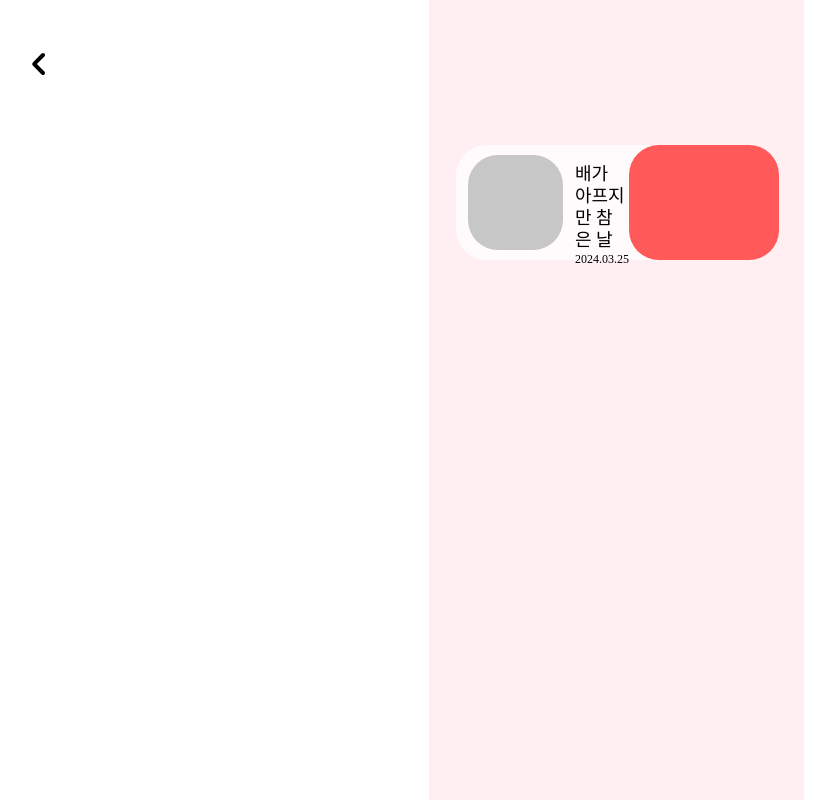
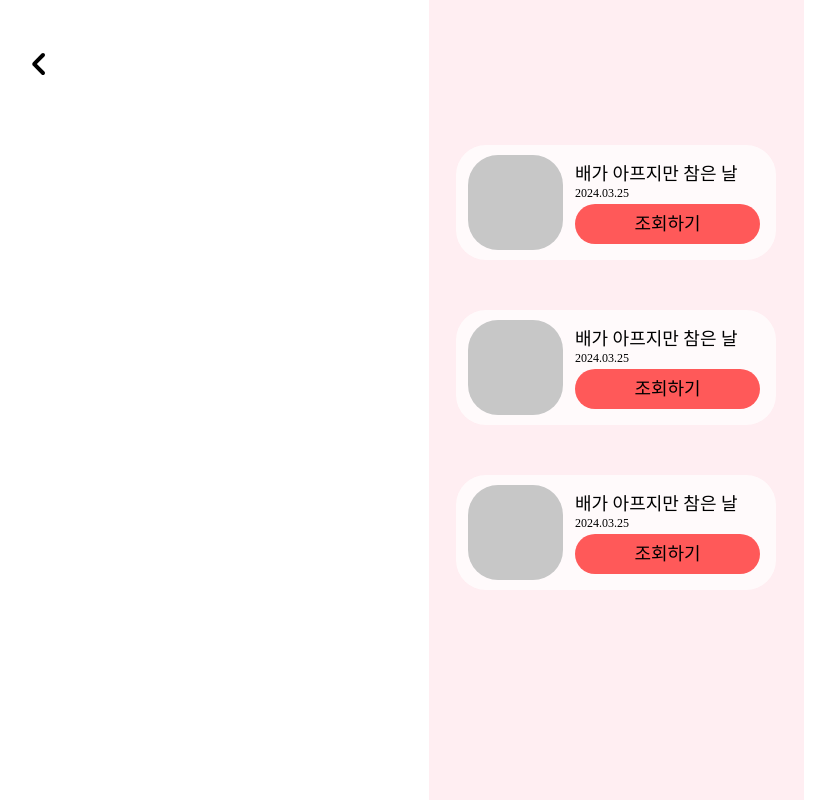
Before and after one commit to KAU2024-SANHAK/SANHAK_Client, a React (Vite) app: page /searchbyemotion/diarylist in a window 1280 px wide. Shown: the whole page, without its empty margins (24-859 px from the left). Built offline with nearby package versions, Linux system fonts and the light colour scheme; no server answers; what recoil-persist would draw is missing.

Commit message:
feat: 일기 리스트 구현 완료

```diff
--- a/src/components/common/DiaryListComponent/DiaryListComponent.jsx
+++ b/src/components/common/DiaryListComponent/DiaryListComponent.jsx
@@ -1,8 +1,13 @@
 import * as S from "./DiaryListComponent.style"
-import BtnSubmit from "../buttons/Submit/BtnSubmit"
 import DiaryView from "../../../pages/DiaryView/DiaryView"
+import { useNavigate } from "react-router-dom"
 
 export default function DiaryListComponent() {
+    const navigate=useNavigate();
+    const handleSearchButton=() =>{
+        navigate('/diaryview')
+    }
+
     return (
         <S.DiaryListWrapper>
             <S.DiaryPhoto/>
@@ -13,10 +18,13 @@ export default function DiaryListComponent() {
                 <S.TextDate>
                     2024.03.25
                 </S.TextDate>
+                <S.SubmitBtnWrapper onClick={() => handleSearchButton()}>
+                    <S.SubmitBtnTextWrapper>
+                        조회하기
+                    </S.SubmitBtnTextWrapper>
+                </S.SubmitBtnWrapper>
             </S.TextWrapper>
-            {/* <BtnSubmitWrapper> */}
-                <BtnSubmit onClick={()=>{DiaryView}} height={100} $color={'var(--Red-Pink, #FF5959)'} />
-            {/* </BtnSubmitWrapper> */}
+
         </S.DiaryListWrapper>
     )
 }
--- a/src/components/common/DiaryListComponent/DiaryListComponent.style.js
+++ b/src/components/common/DiaryListComponent/DiaryListComponent.style.js
@@ -31,5 +31,15 @@ export const TextTitle = styled.p`
 export const TextDate = styled.p`
     ${({ theme }) => theme.fonts.caption_02};
 `
-export const BtnSubmitWrapper = styled.div`
+export const SubmitBtnWrapper = styled.div`
+    ${({ theme: { mixin } }) => mixin.flexCenter({})};
+    width: 18.5rem;
+    height: 4rem;
+    flex-shrink: 0;
+    border-radius: 30px;
+    background: var(--Red-Pink, #FF5959);
+    margin-top: 0.3rem;
 `
+export const SubmitBtnTextWrapper = styled.p`
+    ${({ theme }) => theme.fonts.body_02};
+`
--- a/src/pages/DiaryList/DiaryList.jsx
+++ b/src/pages/DiaryList/DiaryList.jsx
@@ -9,6 +9,7 @@ export default function DiaryList(){
         navigate('/searchbyemotion');
     }
 
+
     return(
 
         <S.DiaryListWrapper>
@@ -17,6 +18,8 @@ export default function DiaryList(){
             </S.BackButtonWrapper>
             <S.DiaryListComponentWrapper>
                 <DiaryListComponent/>
+                <DiaryListComponent/>
+                <DiaryListComponent/>
             </S.DiaryListComponentWrapper>
         </S.DiaryListWrapper>
     )
--- a/src/pages/DiaryList/DiaryList.sytle.js
+++ b/src/pages/DiaryList/DiaryList.sytle.js
@@ -14,4 +14,5 @@ export const BackButtonWrapper = styled.div`
 export const DiaryListComponentWrapper = styled.div`
     position: absolute;
     top: 14.5rem;
+    bottom: 50rem;
 `
```
